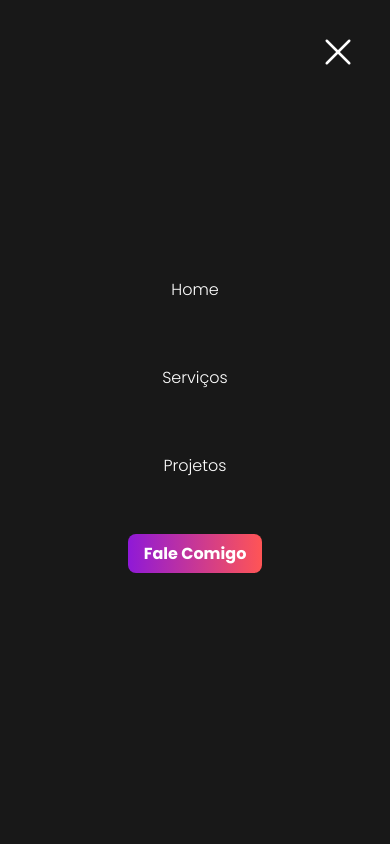
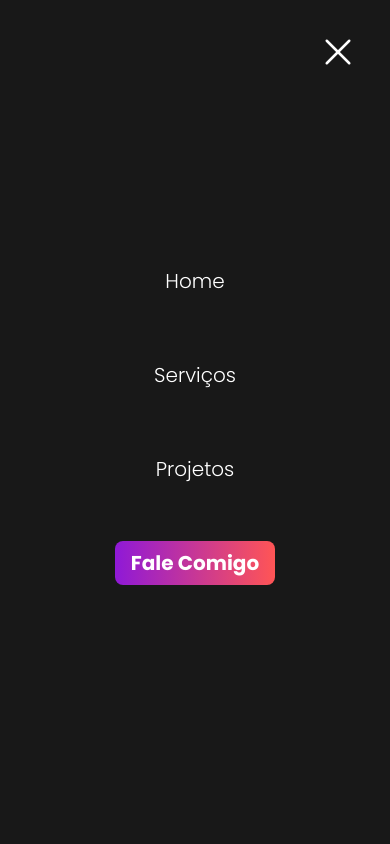
Before and after one commit to alcantaraDev/Portfolio, a Next.js app: page / in a window 390 px wide. Both pictures are taken after a click on the button 340 px from the left and 40 px from the top of the page. Shown: the top 844 px of the page. Built offline with nearby package versions, Linux system fonts and the light colour scheme.

Commit message:
update: nav responsivenes and functions

```diff
--- a/components/sections/header/index.tsx
+++ b/components/sections/header/index.tsx
@@ -22,10 +22,10 @@ export function Header() {
                 <MobileMenu>
                     <MenuButton/>
                     <Menu>
-                        <MenuLink href="#">Home</MenuLink>
-                        <MenuLink href="#">Serviços</MenuLink>
+                        <MenuLink href="#home">Home</MenuLink>
+                        <MenuLink href="#services">Serviços</MenuLink>
                         <MenuLink href="#">Projetos</MenuLink>
-                        <MenuLink href="#" type="button">Fale Comigo</MenuLink>
+                        <MenuLink href="#contact" type="button">Fale Comigo</MenuLink>
                     </Menu>
                 </MobileMenu>
             </BackgorundScroll>
--- a/components/sections/header/mobileMenu/menu.tsx
+++ b/components/sections/header/mobileMenu/menu.tsx
@@ -11,7 +11,7 @@ export function Menu({children}:menuProps) {
     return (
         <nav
         className={`
-        text-white font-light
+        text-white font-light text-[20px] lg:text-[16px]
         ${active ? "flex" : "hidden lg:flex"}
         fixed top-0 left-0 w-screen h-screen bg-black
         flex-col gap-16 items-center justify-center
--- a/components/sections/home/index.tsx
+++ b/components/sections/home/index.tsx
@@ -4,7 +4,7 @@ import { Link } from "@/components/link";
 
 export function HomeSection() {
     return (
-        <section
+        <section id="home"
         className="
         w-screen h-[calc(100vh-80px)]
         flex flex-col-reverse lg:flex-row justify-center items-center gap-[20px] lg:gap-[100px]
--- a/components/sections/services/index.tsx
+++ b/components/sections/services/index.tsx
@@ -2,7 +2,7 @@ import { ServiceCard } from "./serviceCard";
 
 export function ServicesSection() {
     return (
-        <section
+        <section id="services"
         className="
         w-screen py-[160px]
         flex  flex-col justify-center items-center
--- a/styles/globals.css
+++ b/styles/globals.css
@@ -5,3 +5,7 @@
 body {
     @apply bg-gradient-to-r from-[#1F1F1F] to-[#111111] overflow-x-hidden;
 }
+
+* {
+    scroll-behavior: smooth;
+}
```
Also changed, not shown: .gitpod.yml.
